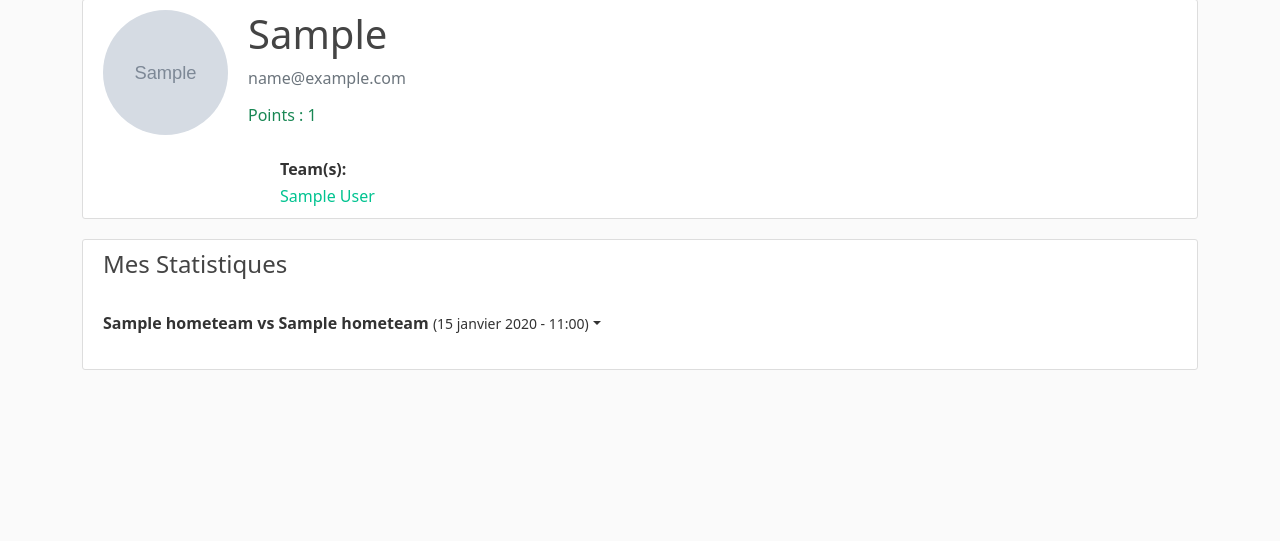
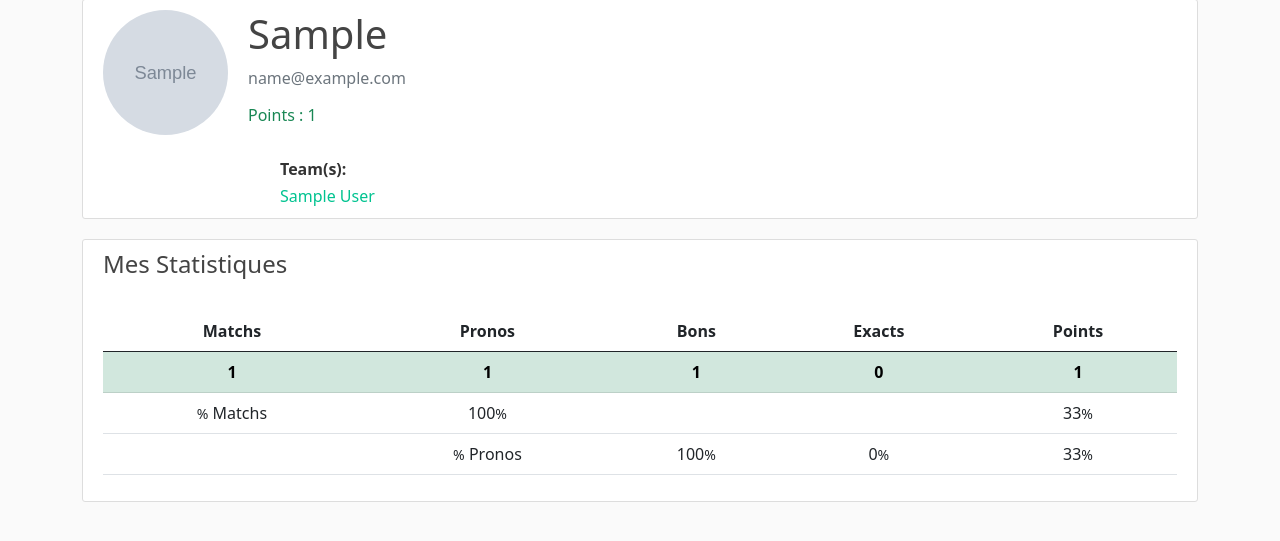
Before and after one commit to Julie-Clz/django_project, a Django app: page /stats/ in a window 1280 px wide. Shown: the part 129-670 px from the top of the page. Run offline with Django 3.2, Linux system fonts and the light colour scheme; a user stored in the database is signed in; tables that the repository leaves empty hold one stand-in row (values such as "Sample post"); grey boxes marked "Sample" are stand-in pictures; some libraries are stand-ins or nearby versions.

Commit message:
change users stats

```diff
--- a/blog/templates/blog/base.html
+++ b/blog/templates/blog/base.html
@@ -27,7 +27,7 @@
   </script>
 
   <!-- Optional meta tags -->
-  <meta name="description" content="Viens te mesurer à tes amis et pronostique sur les matchs de football.">
+  <meta name="description" content="Choisi ta compétition: Euro, Coupe du monde ou Ligue des champions! Viens te mesurer à tes amis et pronostique sur les matchs de football.">
 
   {% if title %}
     <title> Friendz Pronos - {{ title }}</title>
--- a/users/templates/users/user_stats.html
+++ b/users/templates/users/user_stats.html
@@ -18,7 +18,51 @@
 </div>
 <div class="content-section">
   <h4 class="">Mes Statistiques</h4><br>
-  <ul class="list-unstyled">
+  <table class="table">
+    <thead>
+      <tr>
+        <!-- <th scope="col" class="text-center">#</th> -->
+        <th scope="col" class="text-center">Matchs</th>
+        <th scope="col" class="text-center">Pronos</th>
+        <th scope="col" class="text-center">Bons</th>
+        <th scope="col" class="text-center">Exacts</th>
+        <th scope="col" class="text-center">Points</th>
+      </tr>
+    </thead>
+    <tbody>
+      {% for user_point in user_points %}
+        <tr class="table-success">
+          <!-- <th scope="row" class="text-center">{{ forloop.counter }}</th> -->
+            <td class="text-center fw-bold">{{ matchs }}</td>
+            <td class="text-center fw-bold">{{ user_point.pronos }}</td>
+            <td class="text-center fw-bold">{{ user_point.bons }}</td>
+            <td class="text-center fw-bold">{{ user_point.exacts }}</td>
+            <td class="text-center fw-bold">{{ user_point.points }}</td>
+        </tr>
+        <tr>
+          <!-- <th scope="row" class="text-center">{{ forloop.counter }}</th> -->
+            <td class="text-center"><small>%</small> Matchs</td>
+            <td class="text-center">{{ pronostat }}<small>%</small></td>
+            <td class="text-center"></td>
+            <td class="text-center"></td>
+            <td class="text-center">{{ pointstats }}<small>%</small></td>
+        </tr>
+        <tr>
+          <!-- <th scope="row" class="text-center">{{ forloop.counter }}</th> -->
+            <td class="text-center"></td>
+            <td class="text-center"><small>%</small> Pronos</td>
+            <td class="text-center">{{ bonstat }}<small>%</small></td>
+            <td class="text-center">{{ exactstat }}<small>%</small></td>
+            <td class="text-center">{{ pointstat }}<small>%</small></td>
+        </tr>
+      {% endfor %}
+    </tbody>
+  </table>
+
+
+
+
+  <!-- <ul class="list-unstyled">
     {% for finish_bet in finish_bets %}
         <li class="dropdown-toggle" id="dropdownMenu" data-bs-toggle="dropdown" data-bs-auto-close="inside" aria-expanded="false"><strong>{{ finish_bet.match.hometeam.name }} vs {{ finish_bet.awayteam.hometeam.name }}</strong> <small class="fw-light">({{ finish_bet.match.match_date|date:"d F Y - H:i" }})</small></li>
           <ul class="dropdown-menu" aria-labelledby="dropdownMenu">
@@ -35,6 +79,6 @@
             <li class="id-team-list-item text-center"><i class="bi bi-arrow-right-circle-fill text-success"> Point(s) : {{ finish_bet.point }}</i></li>
           </ul><br>
     {% endfor %}
-  </ul>
+  </ul> -->
 </div>
 {% endblock content %}
--- a/users/views.py
+++ b/users/views.py
@@ -3,7 +3,7 @@ from django.contrib import messages
 from django.contrib.auth.decorators import login_required
 from .forms import UserRegisterForm, UserUpdateForm, ProfileUpdateForm
 from pronos.models import Match, Userteam, UserteamMember, Bet
-from django.db.models import Sum
+from django.db.models import Sum, Count, Q
 
 
 def register(request):
@@ -52,22 +52,36 @@ def profile(request):
 
 @login_required
 def statistiques(request):
-    userteams =  Userteam.objects.filter(user=request.user).all()
+    # userteams =  Userteam.objects.filter(user=request.user).all()
     members =  UserteamMember.objects.filter(user=request.user).all()
     points = Bet.objects.filter(user=request.user).aggregate(sum_point=Sum('point')).get('sum_point')
-    bets = Bet.objects.filter(user=request.user).order_by('match__match_date').all()
-    bets_num = Bet.objects.filter(user=request.user).count()
-    finish_bets = Bet.objects.filter(user=request.user).filter(match__done=True).order_by('-match__match_date').all()
-    points_max = bets_num * 3
+    # bets = Bet.objects.filter(user=request.user).order_by('match__match_date').all()
+    # finish_bets = Bet.objects.filter(user=request.user).filter(match__done=True).order_by('-match__match_date').all()
+    # bets_num = Bet.objects.filter(user=request.user).count()
+    points_max = Bet.objects.filter(user=request.user).count() * 3
+    matchs = Match.objects.filter(done=True).count()
+    user_points = Bet.objects.filter(user=request.user).values('user__username').annotate(points=Sum('point')).annotate(pronos=Count('match')).annotate(bons=Count('point', filter=Q(point=1))).annotate(exacts=Count('point', filter=Q(point=3))).order_by('-points')
+    pronostat = round(((Bet.objects.filter(user=request.user).count()) / matchs) * 100)
+    bonstat = round(((Bet.objects.filter(user=request.user, point=1).count()) / (Bet.objects.filter(user=request.user).count())) * 100)
+    exactstat = round(((Bet.objects.filter(user=request.user, point=3).count()) / (Bet.objects.filter(user=request.user).count())) * 100)
+    pointstat = round((points / points_max) * 100)
+    pointstats = round((points / (matchs * 3)) * 100)
 
     context = {
-        'userteams': userteams,
+        # 'userteams': userteams,
         'members': members,
-        'points_max': points_max,
+        # 'points_max': points_max,
         'points': points,
-        'bets_num': bets_num,
-        'finish_bets': finish_bets,
-        'bets': bets,
+        # 'bets_num': bets_num,
+        # 'finish_bets': finish_bets,
+        # 'bets': bets,
+        'matchs': matchs,
+        'user_points': user_points,
+        'pronostat': pronostat,
+        'exactstat': exactstat,
+        'bonstat': bonstat,
+        'pointstat': pointstat,
+        'pointstats': pointstats,
     }
 
     return render(request, 'users/user_stats.html', context)
```
Also changed, not shown: pronos/templates/pronos/userteam_detail.html (+12 -10 lines).
